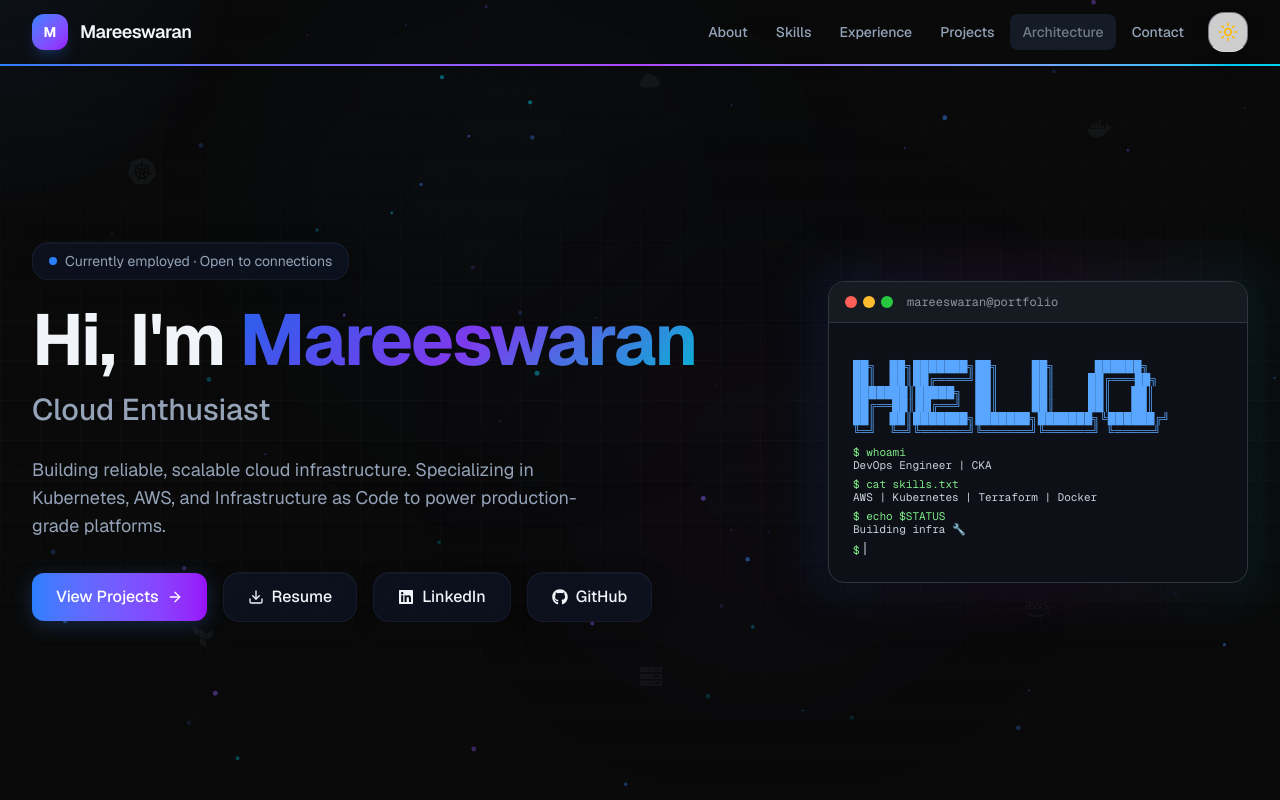
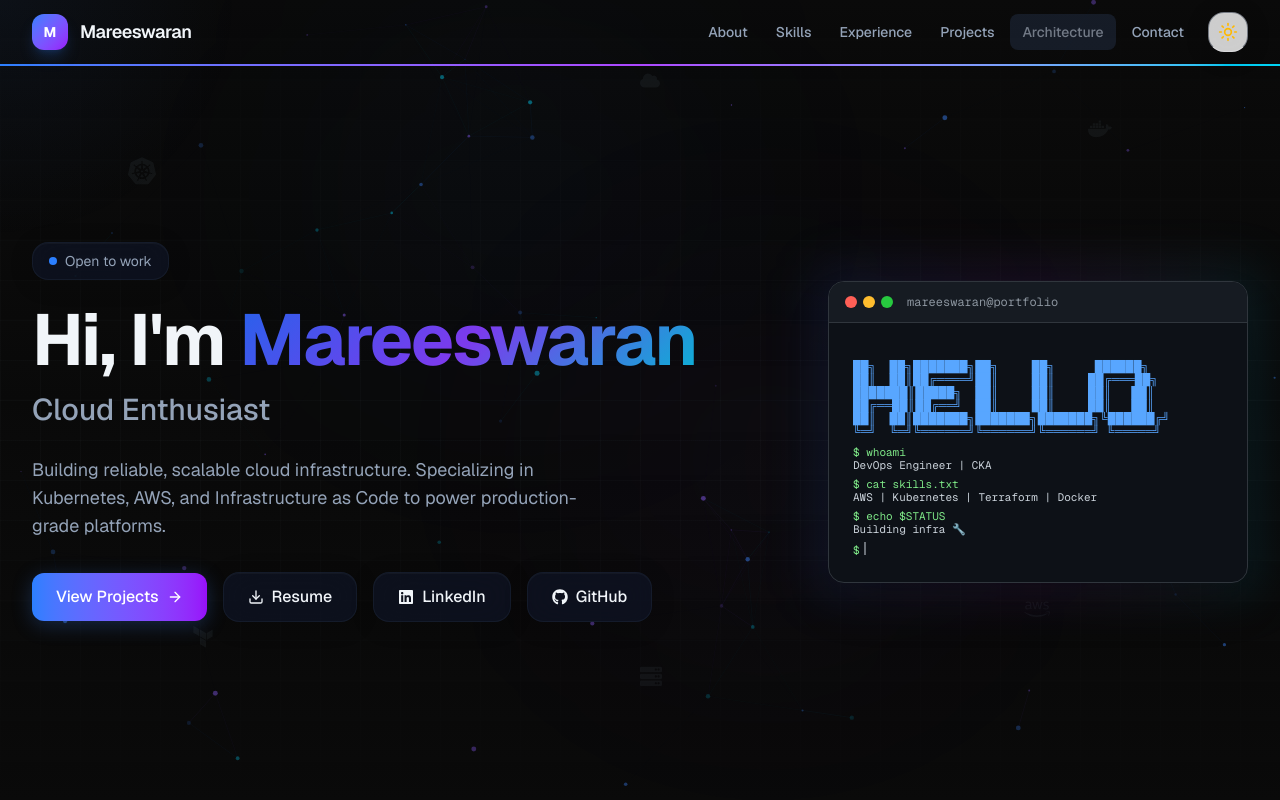
Before and after one commit to mareeswaranc/mareeswaranc, a Next.js app: page / in a window 1280 px wide. Shown: the top 800 px of the page. Built offline with nearby package versions, Linux system fonts and the light colour scheme.

Commit message:
Update Hero.tsx

```diff
--- a/src/components/sections/Hero.tsx
+++ b/src/components/sections/Hero.tsx
@@ -24,7 +24,7 @@ export function Hero() {
                   <span className="absolute inline-flex h-full w-full animate-ping rounded-full bg-blue-400 opacity-75" />
                   <span className="relative inline-flex h-2 w-2 rounded-full bg-blue-500" />
                 </span>
-                Currently employed · Open to connections
+                Open to work
               </div>
             </motion.div>
 
```
